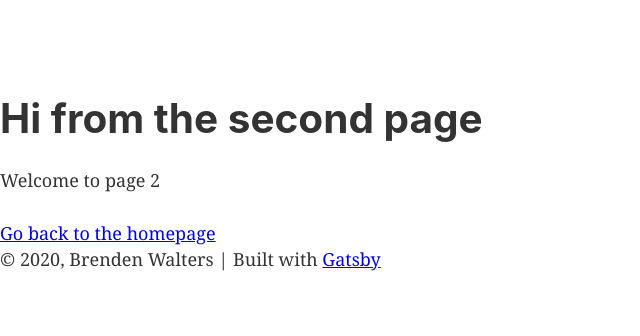
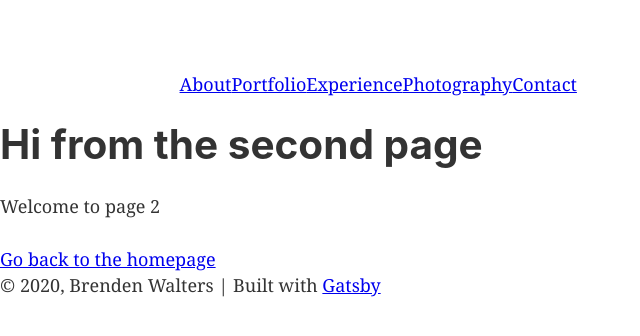
Before and after one commit to BrendenWalt/dev-portfolio, a Gatsby site: page /page-2 in a window 1280 px wide. Shown: the whole page, without its empty margins (0-640 px from the left). Built offline with nearby package versions, Linux system fonts and the light colour scheme; Gatsby itself is replaced by a stand-in of ours.

Commit message:
Added nav links with Anchor Link plugin

```diff
--- a/gatsby-config.js
+++ b/gatsby-config.js
@@ -41,8 +41,14 @@ module.exports = {
       resolve: `gatsby-source-instagram`,
       options: {
         username: `brenden_walters`,
+      },
+    },
+    {
+      resolve: `gatsby-plugin-anchor-links`,
+      options: {
+        offset: -100
       }
-    }
+    },
     // this (optional) plugin enables Progressive Web App + Offline functionality
     // To learn more, visit: https://gatsby.dev/offline
     // `gatsby-plugin-offline`,
--- a/package.json
+++ b/package.json
@@ -8,6 +8,7 @@
     "bulma": "^0.8.0",
     "gatsby": "^2.18.4",
     "gatsby-image": "^2.2.34",
+    "gatsby-plugin-anchor-links": "^1.1.1",
     "gatsby-plugin-manifest": "^2.2.30",
     "gatsby-plugin-offline": "^3.0.24",
     "gatsby-plugin-react-helmet": "^3.1.16",
--- a/src/components/Header/header.js
+++ b/src/components/Header/header.js
@@ -1,9 +1,10 @@
 import { Link } from "gatsby"
+import { AnchorLink } from "gatsby-plugin-anchor-links"
 import PropTypes from "prop-types"
 import React from "react"
 
 const Header = ({ siteTitle }) => (
-  <header >
+  <header>
     <div
       style={{
         margin: `0 auto`,
@@ -11,6 +12,7 @@ const Header = ({ siteTitle }) => (
         padding: `1.45rem 1.0875rem`,
       }}
     >
+      <div>
         <h1 style={{ margin: 0 }}>
           <Link
             to="/"
@@ -22,6 +24,39 @@ const Header = ({ siteTitle }) => (
             {siteTitle}
           </Link>
         </h1>
+      </div>
+      <div className="navigation-container">
+        <AnchorLink
+          to="/#about-me"
+          title="About"
+          className="nav-link"
+          stripHash
+        />
+        <AnchorLink
+          to="/#portfolio"
+          title="Portfolio"
+          classname="nav-link"
+          stripHash
+        />
+        <AnchorLink
+          to="/#experience"
+          title="Experience"
+          className="nav-link"
+          stripHash
+        />
+        <AnchorLink
+          to="/#photography"
+          title="Photography"
+          className="nav-link"
+          stripHash
+        />
+        <AnchorLink
+          to="/#contact"
+          title="Contact"
+          className="nav-link"
+          stripHash
+        />
+      </div>
     </div>
   </header>
 )
```
Also changed, not shown: 1 other file. Lines whose indentation alone changed are shown as unchanged.
